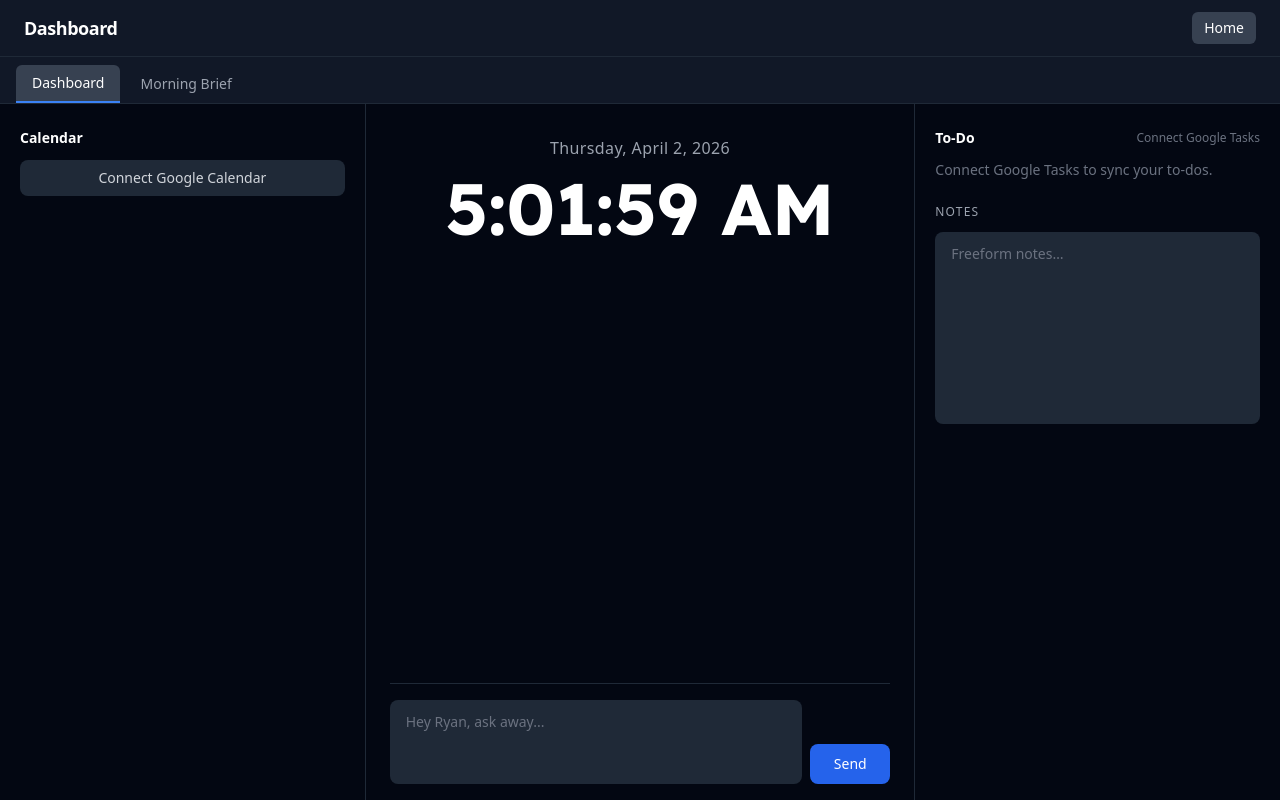
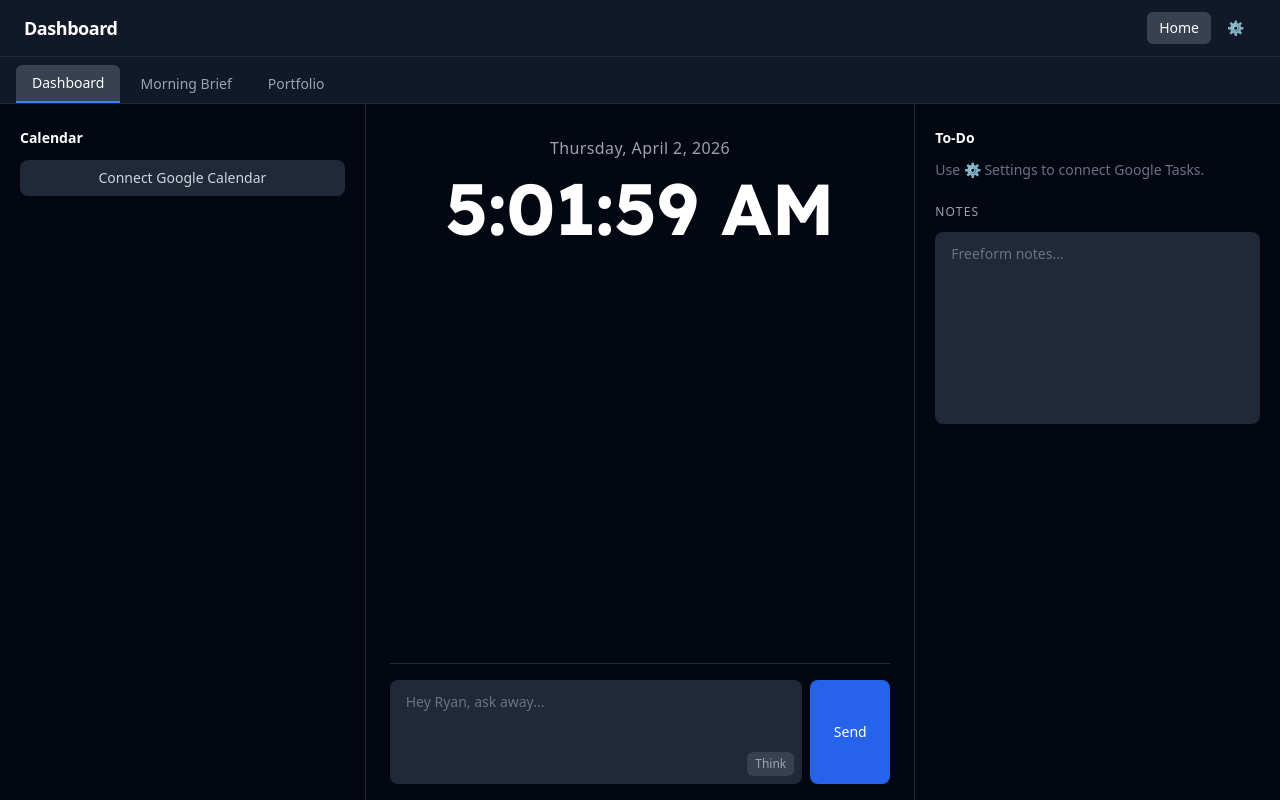
Before and after one commit to rhogan284/dashboard, a Flask app: page / in a window 1280 px wide. Run offline with Flask 3, Linux system fonts and the light colour scheme; some libraries are stand-ins or nearby versions.

Commit message:
feat: added "think" mode, settings tab for connections, portfolio int fix: calander bug, email brief bug

```diff
--- a/flask_app/routes/llm.py
+++ b/flask_app/routes/llm.py
@@ -297,6 +297,7 @@ def chat() -> Response:
     messages = data.get('messages')
     if not messages or not isinstance(messages, list):
         return Response('{"error": "messages required"}', status=400, mimetype='application/json')
+    think = bool(data.get('think', False))
 
     today = datetime.now().strftime('%A, %B %-d, %Y')
     # Include local UTC offset so the model can use it for calendar datetimes
@@ -325,10 +326,13 @@ def chat() -> Response:
                         'messages': loop_messages,
                         'tools': TOOLS,
                         'stream': False,
-                        'think': False,
-                        'options': {'num_ctx': 8192},
+                        'think': think,
+                        'options': {
+                            'num_ctx': 8192,
+                            'num_predict': 4096 if think else -1,
+                        },
                     },
-                    timeout=120.0,
+                    timeout=300.0 if think else 120.0,
                 )
                 resp.raise_for_status()
 
--- a/flask_app/static/js/calendar.js
+++ b/flask_app/static/js/calendar.js
@@ -25,8 +25,11 @@
   }
 
   function formatDayLabel(dateStr) {
-    const today = new Date().toISOString().split('T')[0];
-    const tomorrow = new Date(Date.now() + 86400000).toISOString().split('T')[0];
+    const now = new Date();
+    const pad = n => String(n).padStart(2, '0');
+    const localDate = d => `${d.getFullYear()}-${pad(d.getMonth() + 1)}-${pad(d.getDate())}`;
+    const today = localDate(now);
+    const tomorrow = localDate(new Date(now.getFullYear(), now.getMonth(), now.getDate() + 1));
     if (dateStr === today) return 'Today';
     if (dateStr === tomorrow) return 'Tomorrow';
     return new Date(dateStr + 'T00:00:00').toLocaleDateString('en-US', {
--- a/flask_app/static/js/llm.js
+++ b/flask_app/static/js/llm.js
@@ -1,16 +1,25 @@
 (function () {
-  const input       = document.getElementById('llm-input');
-  const submitBtn   = document.getElementById('llm-submit');
-  const newChatBtn  = document.getElementById('llm-new-chat');
-  const historyDiv  = document.getElementById('llm-history');
-  const scrollArea  = document.getElementById('llm-scroll-area');
-  const thinkingDiv = document.getElementById('llm-thinking');
-  const timerSpan   = document.getElementById('llm-timer');
-  const errorP      = document.getElementById('llm-error');
+  const input           = document.getElementById('llm-input');
+  const submitBtn       = document.getElementById('llm-submit');
+  const newChatBtn      = document.getElementById('llm-new-chat');
+  const thinkToggleBtn  = document.getElementById('llm-think-toggle');
+  const historyDiv      = document.getElementById('llm-history');
+  const scrollArea      = document.getElementById('llm-scroll-area');
+  const thinkingDiv     = document.getElementById('llm-thinking');
+  const timerSpan       = document.getElementById('llm-timer');
+  const errorP          = document.getElementById('llm-error');
 
   let messages = [];
   let timerInterval = null;
   let toolStatus = null;
+  let thinkingEnabled = false;
+
+  thinkToggleBtn.addEventListener('click', () => {
+    thinkingEnabled = !thinkingEnabled;
+    thinkToggleBtn.className = thinkingEnabled
+      ? 'absolute bottom-2 right-2 px-2 py-1 bg-purple-600 hover:bg-purple-700 text-white text-xs rounded-md transition-colors'
+      : 'absolute bottom-2 right-2 px-2 py-1 bg-gray-700 hover:bg-gray-600 text-gray-400 text-xs rounded-md transition-colors';
+  });
 
   // ── Rendering ─────────────────────────────────────────────────────
 
@@ -22,10 +31,13 @@
     historyDiv.innerHTML = '';
     for (const msg of messages) {
       const bubble = document.createElement('div');
-      bubble.className = msg.role === 'user'
-        ? 'self-end bg-blue-700 text-white text-sm rounded-lg px-4 py-2 max-w-[85%] whitespace-pre-wrap'
-        : 'self-start bg-gray-800 text-gray-100 text-sm rounded-lg px-4 py-2 max-w-[85%] whitespace-pre-wrap';
-      bubble.textContent = msg.content;
+      if (msg.role === 'user') {
+        bubble.className = 'self-end bg-blue-700 text-white text-sm rounded-lg px-4 py-2 max-w-[85%] whitespace-pre-wrap';
+        bubble.textContent = msg.content;
+      } else {
+        bubble.className = 'self-start bg-gray-800 text-gray-100 text-sm rounded-lg px-4 py-2 max-w-[85%] prose prose-sm prose-invert max-w-none';
+        bubble.innerHTML = marked.parse(msg.content);
+      }
       historyDiv.appendChild(bubble);
     }
 
@@ -74,15 +86,15 @@
     // Append a live bubble for in-progress streaming (outside messages[])
     const streamBubble = document.createElement('div');
     streamBubble.className =
-      'self-start bg-gray-800 text-gray-100 text-sm rounded-lg px-4 py-2 max-w-[85%] whitespace-pre-wrap';
-    streamBubble.textContent = '';
+      'self-start bg-gray-800 text-gray-100 text-sm rounded-lg px-4 py-2 max-w-[85%] prose prose-sm prose-invert max-w-none';
+    streamBubble.innerHTML = '';
     historyDiv.appendChild(streamBubble);
 
     try {
       const response = await fetch('/api/chat', {
         method: 'POST',
         headers: { 'Content-Type': 'application/json' },
-        body: JSON.stringify({ messages }),
+        body: JSON.stringify({ messages, think: thinkingEnabled }),
       });
 
       if (!response.ok) throw new Error(`Backend error: ${response.status}`);
@@ -102,7 +114,7 @@
             const token = data.message?.content;
             if (token) {
               assistantContent += token;
-              streamBubble.textContent = assistantContent;
+              streamBubble.innerHTML = marked.parse(assistantContent);
               scrollToBottom();
             }
           } catch (parseErr) {
--- a/flask_app/static/js/morning_brief.js
+++ b/flask_app/static/js/morning_brief.js
@@ -5,8 +5,24 @@
   const tabs = {
     dashboard: document.getElementById('tab-dashboard'),
     brief: document.getElementById('tab-brief'),
+    portfolio: document.getElementById('tab-portfolio'),
   };
   const tabBtns = document.querySelectorAll('.tab-btn');
+
+  // ── Portfolio webview lazy load ──────────────────────────────────────────────
+  const portfolioWebview  = document.getElementById('portfolio-webview');
+  const portfolioLoading  = document.getElementById('portfolio-loading');
+  let portfolioLoaded = false;
+
+  function loadPortfolio() {
+    if (portfolioLoaded) return;
+    portfolioWebview.src = 'http://localhost:8000/portfolio';
+    portfolioWebview.addEventListener('did-finish-load', () => {
+      portfolioLoading.style.display = 'none';
+      portfolioWebview.style.display = 'flex';
+      portfolioLoaded = true;
+    }, { once: true });
+  }
 
   function activateTab(name) {
     Object.entries(tabs).forEach(([key, el]) => {
@@ -31,6 +47,9 @@
         pollInterval = null;
       }
     }
+    if (name === 'portfolio') {
+      loadPortfolio();
+    }
   }
 
   tabBtns.forEach(btn => {
@@ -44,10 +63,6 @@
   const generateBtn     = document.getElementById('brief-generate-btn');
   const briefContent    = document.getElementById('brief-content');
   const briefEmpty      = document.getElementById('brief-empty');
-  const googleDot       = document.getElementById('brief-google-dot');
-  const googleLabel     = document.getElementById('brief-google-label');
-  const googleSublabel  = document.getElementById('brief-google-sublabel');
-  const connectBtn      = document.getElementById('brief-connect-btn');
 
   let pollInterval = null;
   let lastGeneratedAt = null;
@@ -76,19 +91,6 @@
   }
 
   function applyStatus(data) {
-    // Google account row
-    if (data.gmail_connected) {
-      googleDot.className = 'w-2 h-2 rounded-full bg-green-500 shrink-0';
-      googleLabel.textContent = 'Google account connected';
-      googleSublabel.textContent = 'Gmail + Calendar access granted';
-      connectBtn.textContent = 'Reconnect';
-    } else {
-      googleDot.className = 'w-2 h-2 rounded-full bg-gray-600 shrink-0';
-      googleLabel.textContent = 'Google account';
-      googleSublabel.textContent = 'Not connected';
-      connectBtn.textContent = 'Connect';
-    }
-
     const icons = { success: '✅', error: '❌', running: '⏳', never_run: '⏳' };
     const texts = {
       success: 'Brief generated.',
@@ -153,21 +155,6 @@
     }
   });
 
-  // ── Connect / Reconnect button ───────────────────────────────────────────────
-  connectBtn.addEventListener('click', async () => {
-    try {
-      const res = await fetch('/api/brief/auth');
-      const data = await res.json();
-      if (data.auth_url) {
-        window.open(data.auth_url, '_blank');
-      } else {
-        alert('Could not get auth URL: ' + (data.error || 'unknown error'));
-      }
-    } catch (e) {
-      alert('Network error fetching auth URL.');
-    }
-  });
-
   // ── On load ──────────────────────────────────────────────────────────────────
   const params = new URLSearchParams(window.location.search);
   if (params.get('brief_connected') === '1') {
--- /dev/null
+++ b/flask_app/static/js/settings.js
@@ -0,0 +1,93 @@
+(function () {
+  const settingsBtn    = document.getElementById('settings-btn');
+  const dropdown       = document.getElementById('settings-dropdown');
+  const container      = document.getElementById('settings-container');
+  const tasksDot       = document.getElementById('settings-tasks-dot');
+  const tasksSublabel  = document.getElementById('settings-tasks-sublabel');
+  const tasksBtn       = document.getElementById('settings-tasks-btn');
+  const googleDot      = document.getElementById('settings-google-dot');
+  const googleSublabel = document.getElementById('settings-google-sublabel');
+  const googleBtn      = document.getElementById('settings-google-btn');
+
+  // ── Toggle ───────────────────────────────────────────────────────────────────
+
+  settingsBtn.addEventListener('click', (e) => {
+    e.stopPropagation();
+    const opening = dropdown.classList.contains('hidden');
+    dropdown.classList.toggle('hidden');
+    if (opening) refreshStatus();
+  });
+
+  document.addEventListener('click', (e) => {
+    if (!container.contains(e.target)) {
+      dropdown.classList.add('hidden');
+    }
+  });
+
+  // ── Status ───────────────────────────────────────────────────────────────────
+
+  async function refreshStatus() {
+    // Google Tasks
+    try {
+      const res = await fetch('/api/tasks');
+      if (res.ok) {
+        tasksDot.className = 'w-2 h-2 rounded-full bg-green-500 shrink-0';
+        tasksSublabel.textContent = 'Tasks access granted';
+        tasksBtn.textContent = 'Reconnect';
+      } else {
+        tasksDot.className = 'w-2 h-2 rounded-full bg-gray-600 shrink-0';
+        tasksSublabel.textContent = 'Not connected';
+        tasksBtn.textContent = 'Connect';
+      }
+    } catch {
+      tasksDot.className = 'w-2 h-2 rounded-full bg-gray-600 shrink-0';
+      tasksSublabel.textContent = 'Not connected';
+      tasksBtn.textContent = 'Connect';
+    }
+
+    // Google Account (Brief / Gmail / Calendar)
+    try {
+      const res = await fetch('/api/brief/status');
+      if (res.ok) {
+        const data = await res.json();
+        if (data.gmail_connected) {
+          googleDot.className = 'w-2 h-2 rounded-full bg-green-500 shrink-0';
+          googleSublabel.textContent = 'Gmail + Calendar access granted';
+          googleBtn.textContent = 'Reconnect';
+        } else {
+          googleDot.className = 'w-2 h-2 rounded-full bg-gray-600 shrink-0';
+          googleSublabel.textContent = 'Not connected';
+          googleBtn.textContent = 'Connect';
+        }
+      }
+    } catch {
+      googleDot.className = 'w-2 h-2 rounded-full bg-gray-600 shrink-0';
+      googleSublabel.textContent = 'Not connected';
+      googleBtn.textContent = 'Connect';
+    }
+  }
+
+  window.refreshSettingsStatus = refreshStatus;
+
+  // ── Connect handlers ─────────────────────────────────────────────────────────
+
+  tasksBtn.addEventListener('click', () => {
+    if (window.connectGoogleTasks) {
+      window.connectGoogleTasks(refreshStatus);
+    }
+  });
+
+  googleBtn.addEventListener('click', async () => {
+    try {
+      const res = await fetch('/api/brief/auth');
+      const data = await res.json();
+      if (data.auth_url) {
+        window.open(data.auth_url, '_blank');
+      } else {
+        console.error('Could not get auth URL:', data.error || 'unknown error');
+      }
+    } catch (e) {
+      console.error('Network error fetching auth URL', e);
+    }
+  });
+})();
--- a/flask_app/static/js/todos.js
+++ b/flask_app/static/js/todos.js
@@ -4,7 +4,6 @@
   const addBtn       = document.getElementById('todo-add');
   const inputRow     = document.getElementById('todo-input-row');
   const list         = document.getElementById('todo-list');
-  const connectBtn   = document.getElementById('todo-connect-btn');
   const connectPrompt = document.getElementById('todo-connect-prompt');
 
   function escapeHtml(text) {
@@ -81,15 +80,11 @@
   function showConnected() {
     inputRow.classList.remove('hidden');
     connectPrompt.classList.add('hidden');
-    connectBtn.textContent = 'Reconnect';
-    connectBtn.classList.remove('hidden');
   }
 
   function showDisconnected() {
     inputRow.classList.add('hidden');
     connectPrompt.classList.remove('hidden');
-    connectBtn.textContent = 'Connect Google Tasks';
-    connectBtn.classList.remove('hidden');
     list.innerHTML = '';
   }
 
@@ -151,7 +146,7 @@
 
   // ── Google Tasks OAuth (GIS) ──────────────────────────────────────
 
-  function connectGoogleTasks() {
+  function connectGoogleTasks(onConnected) {
     const client = google.accounts.oauth2.initTokenClient({
       client_id: GOOGLE_CLIENT_ID,
       scope: 'https://www.googleapis.com/auth/tasks',
@@ -165,15 +160,16 @@
           }),
         });
         loadTodos();
+        if (onConnected) onConnected();
       },
     });
     client.requestAccessToken();
   }
+  window.connectGoogleTasks = connectGoogleTasks;
 
   // ── Event listeners ───────────────────────────────────────────────
 
   addBtn.addEventListener('click', addTodo);
-  connectBtn.addEventListener('click', connectGoogleTasks);
   input.addEventListener('keydown', e => {
     if (e.key === 'Enter') addTodo();
   });
--- a/flask_app/templates/index.html
+++ b/flask_app/templates/index.html
@@ -4,7 +4,7 @@
   <meta charset="UTF-8" />
   <meta name="viewport" content="width=device-width, initial-scale=1.0" />
   <title>Dashboard</title>
-  <script src="https://cdn.tailwindcss.com"></script>
+  <script src="https://cdn.tailwindcss.com?plugins=typography"></script>
   <script>
     tailwind.config = { darkMode: 'class' }
   </script>
@@ -19,8 +19,36 @@
   <!-- Header -->
   <header class="flex items-center justify-between px-6 py-3 bg-gray-900 border-b border-gray-800 shrink-0">
     <span class="font-semibold text-lg tracking-tight">Dashboard</span>
-    <nav class="flex gap-1">
+    <nav class="flex gap-1 items-center">
       <a href="/" class="text-sm px-3 py-1.5 rounded-md bg-gray-700 text-white">Home</a>
+      <div class="relative" id="settings-container">
+        <button id="settings-btn" class="text-sm px-3 py-1.5 rounded-md text-gray-400 hover:text-white hover:bg-gray-700 transition-colors" title="Settings">⚙</button>
+        <div id="settings-dropdown" class="hidden absolute right-0 top-full mt-1 w-72 bg-gray-900 border border-gray-700 rounded-xl shadow-xl z-50 p-3 flex flex-col gap-1">
+          <!-- Google Tasks row -->
+          <div class="flex items-center justify-between gap-3 px-2 py-2">
+            <div class="flex items-center gap-3">
+              <div id="settings-tasks-dot" class="w-2 h-2 rounded-full bg-gray-600 shrink-0"></div>
+              <div>
+                <div class="text-sm text-gray-300">Google Tasks</div>
+                <div id="settings-tasks-sublabel" class="text-xs text-gray-500 mt-0.5">Not connected</div>
+              </div>
+            </div>
+            <button id="settings-tasks-btn" class="ml-2 px-3 py-1.5 bg-gray-700 hover:bg-gray-600 text-gray-300 text-sm rounded-lg transition-colors shrink-0">Connect</button>
+          </div>
+          <div class="border-t border-gray-800"></div>
+          <!-- Google Account row -->
+          <div class="flex items-center justify-between gap-3 px-2 py-2">
+            <div class="flex items-center gap-3">
+              <div id="settings-google-dot" class="w-2 h-2 rounded-full bg-gray-600 shrink-0"></div>
+              <div>
+                <div class="text-sm text-gray-300">Google Account</div>
+                <div id="settings-google-sublabel" class="text-xs text-gray-500 mt-0.5">Not connected</div>
+              </div>
+            </div>
+            <button id="settings-google-btn" class="ml-2 px-3 py-1.5 bg-gray-700 hover:bg-gray-600 text-gray-300 text-sm rounded-lg transition-colors shrink-0">Connect</button>
+          </div>
+        </div>
+      </div>
     </nav>
   </header>
 
@@ -28,6 +56,7 @@
   <nav id="tab-bar" class="bg-gray-900 border-b border-gray-800 px-4 flex gap-1 pt-2 shrink-0">
     <button data-tab="dashboard" class="tab-btn px-4 py-2 text-sm rounded-t-md text-white bg-gray-700 border-b-2 border-blue-500">Dashboard</button>
     <button data-tab="brief" class="tab-btn px-4 py-2 text-sm rounded-t-md text-gray-400 hover:text-white transition-colors">Morning Brief</button>
+    <button data-tab="portfolio" class="tab-btn px-4 py-2 text-sm rounded-t-md text-gray-400 hover:text-white transition-colors">Portfolio</button>
   </nav>
 
   <!-- 3-column layout -->
@@ -77,20 +106,27 @@
 
       <!-- Input bar — pinned to bottom -->
       <div class="shrink-0 py-4 border-t border-gray-800">
-        <div class="flex gap-2 items-end">
-          <textarea
-            id="llm-input"
-            placeholder="Hey Ryan, ask away..."
-            rows="3"
-            class="flex-1 bg-gray-800 text-white rounded-lg px-4 py-3 text-sm resize-none focus:outline-none focus:ring-2 focus:ring-blue-500 placeholder-gray-500"
-          ></textarea>
-          <div class="flex flex-col gap-2">
+        <div class="flex gap-2 items-stretch">
+          <div class="relative flex-1 flex flex-col">
+            <textarea
+              id="llm-input"
+              placeholder="Hey Ryan, ask away..."
+              rows="3"
+              class="flex-1 w-full bg-gray-800 text-white rounded-lg px-4 pt-3 pb-8 text-sm resize-none focus:outline-none focus:ring-2 focus:ring-blue-500 placeholder-gray-500"
+            ></textarea>
+            <button id="llm-think-toggle"
+              class="absolute bottom-2 right-2 px-2 py-1 bg-gray-700 hover:bg-gray-600 text-gray-400 text-xs rounded-md transition-colors"
+              title="Toggle thinking mode">
+              Think
+            </button>
+          </div>
+          <div class="flex flex-col gap-2 w-20">
             <button id="llm-new-chat"
-              class="w-20 py-2.5 bg-gray-700 hover:bg-gray-600 disabled:opacity-40 text-gray-300 text-sm rounded-lg transition-colors hidden">
+              class="flex-1 bg-gray-700 hover:bg-gray-600 disabled:opacity-40 text-gray-300 text-sm rounded-lg transition-colors hidden">
               New Chat
             </button>
             <button id="llm-submit"
-              class="w-20 py-2.5 bg-blue-600 hover:bg-blue-700 disabled:opacity-40 text-white text-sm rounded-lg transition-colors">
+              class="flex-1 bg-blue-600 hover:bg-blue-700 disabled:opacity-40 text-white text-sm rounded-lg transition-colors">
               Send
             </button>
           </div>
@@ -106,10 +142,6 @@
       <div>
         <div class="flex items-center justify-between mb-3">
           <h2 class="text-white text-sm font-semibold">To-Do</h2>
-          <button id="todo-connect-btn"
-            class="text-xs text-gray-500 hover:text-white transition-colors hidden">
-            Connect Google Tasks
-          </button>
         </div>
         <div id="todo-input-row" class="flex flex-col gap-2 mb-4 hidden">
           <input id="todo-input" placeholder="Add a task…"
@@ -124,7 +156,7 @@
           </div>
         </div>
         <p id="todo-connect-prompt" class="text-gray-500 text-sm">
-          Connect Google Tasks to sync your to-dos.
+          Use ⚙ Settings to connect Google Tasks.
         </p>
         <ul id="todo-list" class="space-y-2"></ul>
       </div>
@@ -162,21 +194,6 @@
         </div>
       </div>
 
-      <!-- Google account row — always visible -->
-      <div class="bg-gray-900 border border-gray-800 rounded-xl p-4 mb-4 flex items-center justify-between">
-        <div class="flex items-center gap-3">
-          <div id="brief-google-dot" class="w-2 h-2 rounded-full bg-gray-600 shrink-0"></div>
-          <div>
-            <div id="brief-google-label" class="text-sm text-gray-300">Google account</div>
-            <div id="brief-google-sublabel" class="text-xs text-gray-500 mt-0.5">Not connected</div>
-          </div>
-        </div>
-        <button id="brief-connect-btn"
-          class="ml-4 px-3 py-1.5 bg-gray-700 hover:bg-gray-600 text-gray-300 text-sm rounded-lg transition-colors shrink-0">
-          Connect
-        </button>
-      </div>
-
       <!-- Brief content -->
       <div id="brief-content" class="hidden prose prose-invert max-w-none
         [&_h1]:text-2xl [&_h1]:font-bold [&_h1]:text-white [&_h1]:mb-4 [&_h1]:pb-3 [&_h1]:border-b [&_h1]:border-gray-700
@@ -197,6 +214,12 @@
     </div>
   </div>
 
+  <!-- Portfolio tab -->
+  <div id="tab-portfolio" class="hidden flex-1 overflow-hidden flex flex-col">
+    <div id="portfolio-loading" class="flex-1 flex items-center justify-center text-gray-500 text-sm">Loading portfolio…</div>
+    <webview id="portfolio-webview" style="flex:1; width:100%; min-height:0; display:none;"></webview>
+  </div>
+
   <!-- Inject server-side config for JS -->
   <script>const GOOGLE_CLIENT_ID = "{{ google_client_id }}";</script>
   <script src="https://cdn.jsdelivr.net/npm/marked/marked.min.js"></script>
@@ -206,5 +229,6 @@
   <script src="/static/js/notes.js"></script>
   <script src="/static/js/calendar.js"></script>
   <script src="/static/js/morning_brief.js"></script>
+  <script src="/static/js/settings.js"></script>
 </body>
 </html>
```
Also changed, not shown: electron/main.js (+22 -0 lines), scripts/morning_brief.py (+35 -9 lines), .claude/settings.local.json.
